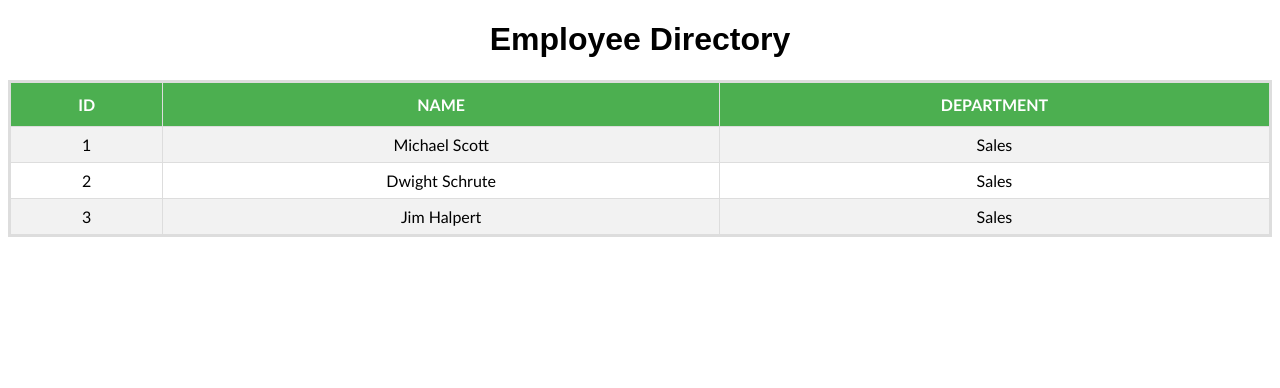
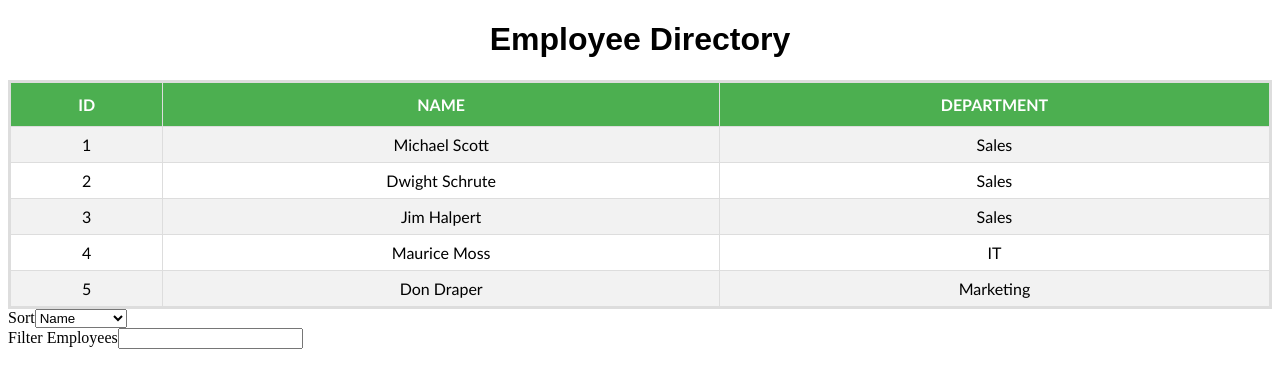
Before and after one commit to wmhunt1/React-Employee-Directory, a React (Create React App) app in the folder employee_directory/: page / in a window 1280 px wide. Shown: the top 388 px of the page. Built offline with nearby package versions, Linux system fonts and the light colour scheme.

Commit message:
setting up filter and sort comp

```diff
--- a/employee_directory/src/App.js
+++ b/employee_directory/src/App.js
@@ -1,5 +1,7 @@
 import React from "react";
 import Table from "./components/Table";
+import Sort from "./components/Sort";
+import Filter from "./components/Filter";
 import "./style.css";
 
 function App() {
@@ -7,6 +9,8 @@ function App() {
         <div>
             <h1 id = "title">Employee Directory</h1>
             <Table/>
+            <Sort/>
+            <Filter/>
         </div>
     );
 }
--- /dev/null
+++ b/employee_directory/src/components/Filter/index.js
@@ -0,0 +1,11 @@
+import React from "react";
+
+function Filter(){
+    return(
+        <div>
+            <label for="filter">Filter Employees</label>
+            <input></input>
+        </div>
+    )
+}
+export default Filter;
--- /dev/null
+++ b/employee_directory/src/components/Sort/index.js
@@ -0,0 +1,14 @@
+import React from "react";
+
+function Sort() {
+    return (
+        <div>
+            <label for="sortEmployees">Sort</label>
+            <select name="sortEmployees" id="sortEmployees">
+                <option value="name">Name</option>
+                <option value="department">Department</option>
+            </select>
+        </div>
+    )
+}
+export default Sort;
--- a/employee_directory/src/components/employees.json
+++ b/employee_directory/src/components/employees.json
@@ -1,5 +1,7 @@
 [
     { "id": 1, "name": "Michael Scott", "department": "Sales"},
     { "id": 2, "name": "Dwight Schrute", "department": "Sales"},
-    { "id": 3, "name": "Jim Halpert", "department": "Sales"}
+    { "id": 3, "name": "Jim Halpert", "department": "Sales"},
+    { "id": 4, "name": "Maurice Moss", "department": "IT"},
+    { "id": 5, "name": "Don Draper", "department": "Marketing"}
  ]
```
Also changed, not shown: employee_directory/src/components/Filter/style.css (added), employee_directory/src/components/Sort/style.css (added).
